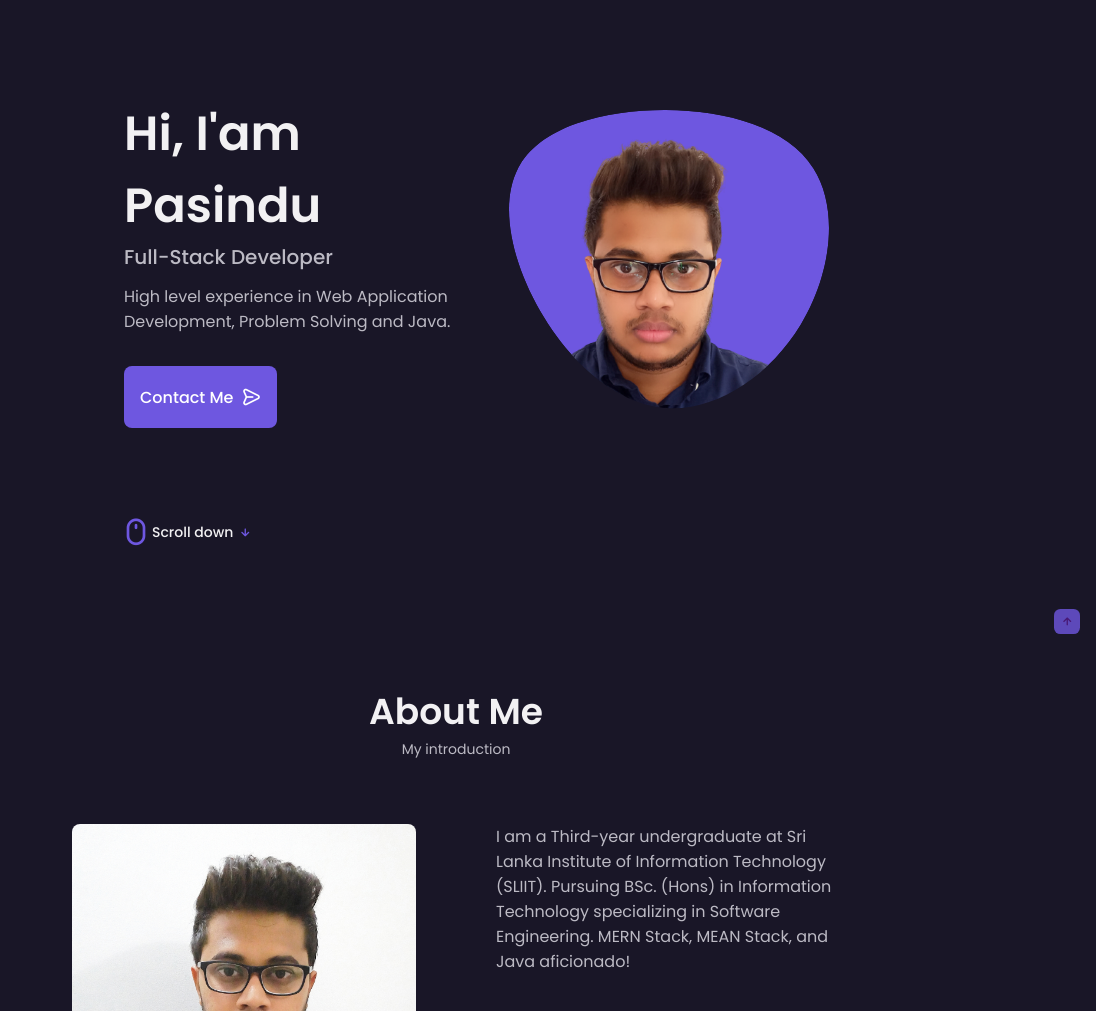
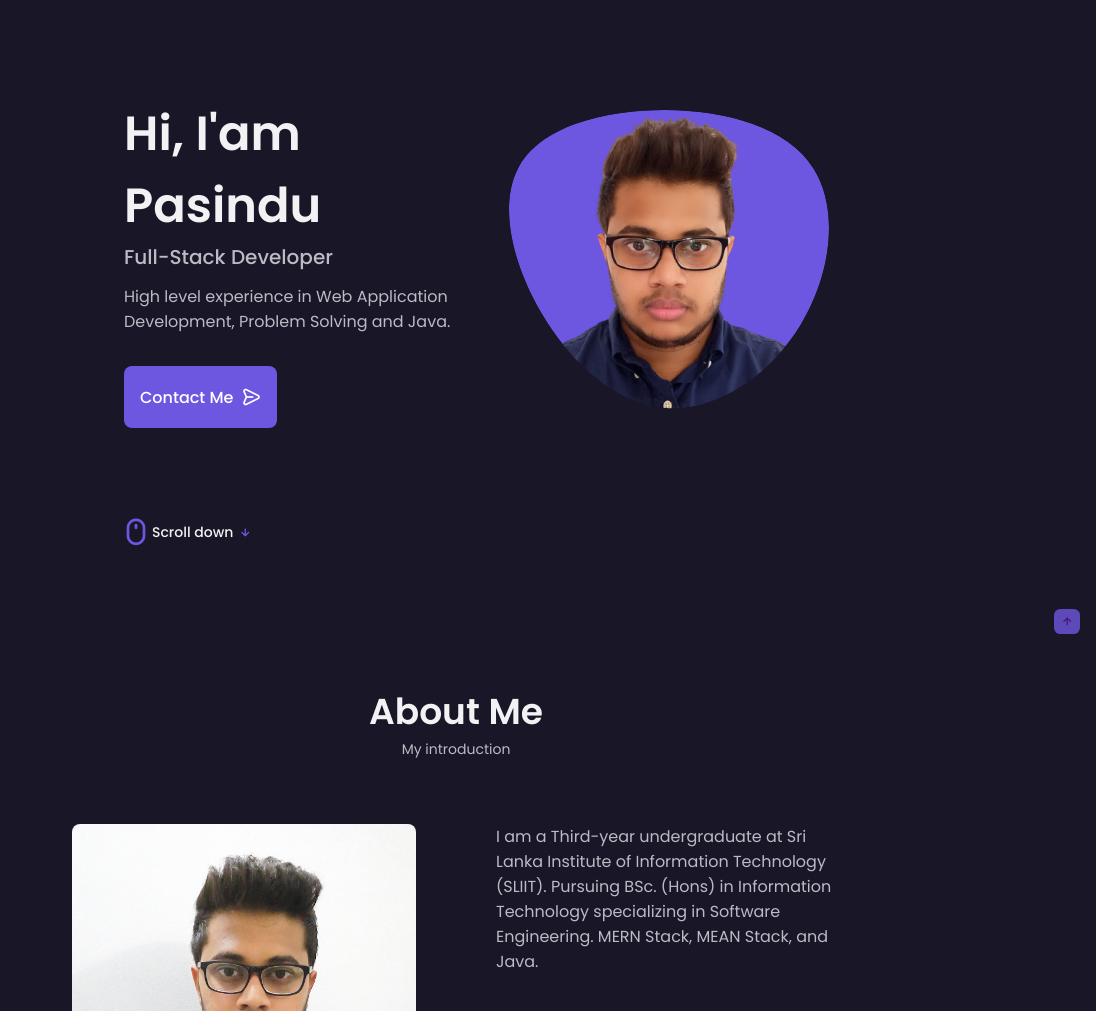
Before and after one commit to pasindurukshan/pasindurukshan.github.io, a plain HTML site: page index.html in a window 1280 px wide. Shown: the part 86-1097 px from the top of the page, 184-1280 px from the left. Drawn offline with nearby package versions, Linux system fonts and the light colour scheme.

Commit message:
images update 5.4

```diff
--- a/index.html
+++ b/index.html
@@ -109,7 +109,7 @@ function myScript() {
             165.547 130.807 187.559 100.226 186.353C69.6454 185.297 41.0228 161.023 21.7403
             129.362C2.45775 97.8511 -7.48481 59.1033 6.67581 34.5279C20.9871 10.1032 59.7028
             -0.149132 97.9666 0.00163737C136.23 0.303176 174.193 10.857 190.312 36.4879Z"/>
-                                <image class="home__blob-img" x="12" y="18" xlink:href="assets/img/perfil.png"/>
+                                <image class="home__blob-img" x="20" y="4" xlink:href="assets/img/perfil.png"/>
                             </g>
                         </svg>
 
@@ -146,7 +146,7 @@ function myScript() {
                     <p class="about__description">
                         I am a Third-year undergraduate at Sri Lanka Institute of Information Technology (SLIIT).
                         Pursuing BSc. (Hons) in Information Technology specializing in Software Engineering.
-                        MERN Stack, MEAN Stack, and Java aficionado!
+                        MERN Stack, MEAN Stack, and Java.
                     </p>
 
                     <div class="about__info">
```
